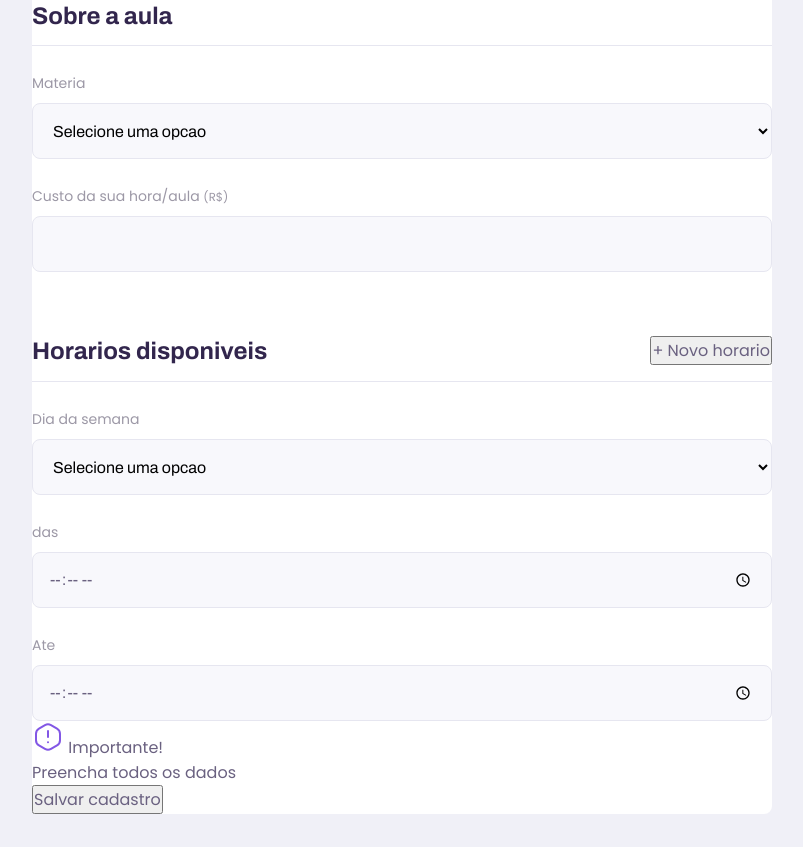
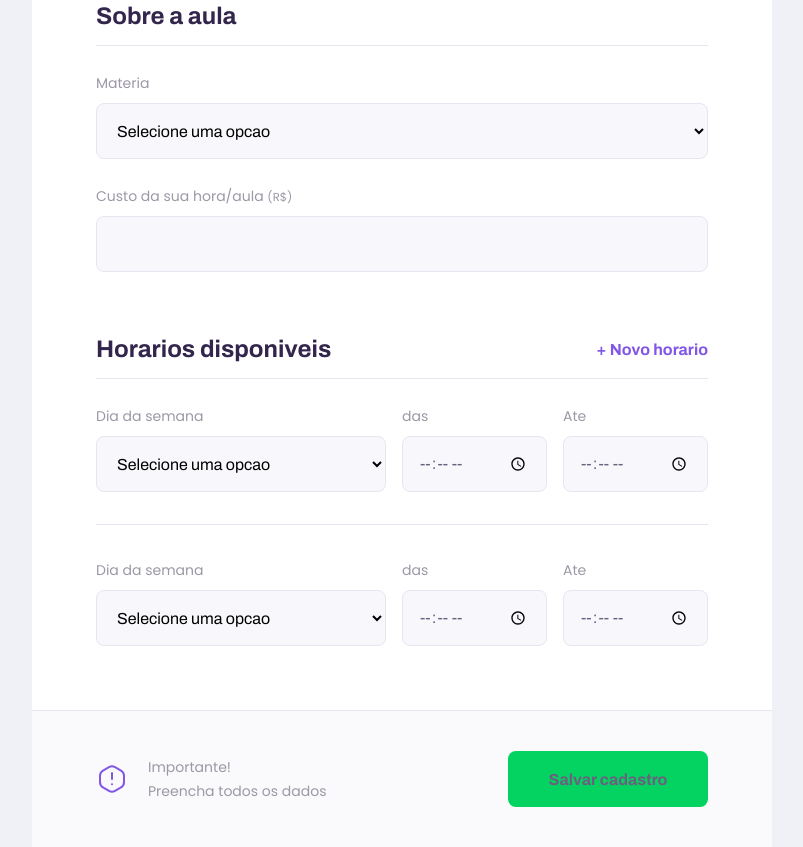
Before and after one commit to penhalver02/nlw_2, a plain HTML site: page give-classes.html in a window 1280 px wide. Shown: the part 1039-1886 px from the top of the page, without its empty margins (238-1041 px from the left). Before the commit the page ends 1853 px from the top, so only its background shows below. Drawn offline with Linux system fonts and the light colour scheme.

Commit message:
aplica css na pagina give classes

```diff
--- a/give-classes.html
+++ b/give-classes.html
@@ -70,10 +70,34 @@
                         <input name="cost" id="cost" type="number" required>
                     </div>
                 </fieldset>
-                <fieldset>
+                <fieldset id="schedule-items">
                     <legend>Horarios disponiveis
                         <button id="add-time">+ Novo horario</button>
                     </legend>
+
+                    <div class="schedule-item">
+                        <div class="select-block">
+                            <label for="weekday">Dia da semana</label>
+                            <select name="weekday[]" require>
+                                <option value="">Selecione uma opcao</option>
+                                <option value="0">Domingo</option>
+                                <option value="1">Segunda-feira</option>
+                                <option value="2">Terca-feira</option>
+                                <option value="3">Quarta-feira</option>
+                                <option value="4">Quinta-feira</option>
+                                <option value="5">Sexta-feira</option>
+                                <option value="6">Sabado</option>
+                            </select>
+                        </div>
+                        <div class="input-block">
+                            <label for="time_from">das</label>
+                            <input type="time" name="time_from[]" require>
+                        </div>
+                        <div class="input-block">
+                            <label for="time_to">Ate</label>
+                            <input type="time" name="time_to[]" require>
+                        </div>
+                    </div>
 
                     <div class="schedule-item">
                         <div class="select-block">
--- a/styles/partials/page-give-classes.css
+++ b/styles/partials/page-give-classes.css
@@ -17,7 +17,7 @@
 
 #page-give-classes fieldset {
     border: none;
-
+    padding: 0 2.4rem;
 }
 
 #page-give-classes fieldset legend {
@@ -34,16 +34,111 @@
     padding-bottom: 1.6rem;
     border-bottom: 1px solid var(--color-line-in-white);
 }
+
+#page-give-classes fieldset legend button {
+    background: none;
+    border: 0;
+    color: var(--color-primary);
+    font: 700 1.6rem Archivo;
+    cursor: pointer;
+    transition: 0.2;
+
+}
+
+#page-give-classes fieldset legend button:hover {
+    transform: translateY(-5px);
+    color: var(--color-primary-dark);
+}
+
 #page-give-classes fieldset+fieldset {
     margin-top: 6.4rem;
 }
-#page-give-classes main fieldset .input-block+.input-block,
-#page-give-classes main fieldset .input-block+.textarea-block,
-#page-give-classes main fieldset .select-block+.input-block {
+#page-give-classes .input-block+.input-block,
+#page-give-classes .input-block+.textarea-block,
+#page-give-classes .select-block+.input-block {
     margin-top: 2.4rem;
+}
+
+#page-give-classes main footer {
+    padding: 4rem 2.4rem;
+    background: var(--color-box-footer);
+    border-top: 1px solid var(--color-line-in-white);
+    margin-top: 6.4rem;
+}
+
+#page-give-classes main footer p {
+    display: flex;
+    align-items: center;
+    justify-content: center;
+
+    font-size: 1.4rem;
+    line-height: 2.4rem;
+    color: var(--color-text-complement)
+}
+
+#page-give-classes main footer p img {
+    margin-right: 2rem;
+}
+
+#page-give-classes main footer button {
+    width: 100%;
+    height: 5.6rem;
+    background: var(--color-secondary);
+    border: 0;
+    border-radius: .8rem;
+    cursor: pointer;
+    font: 700 1.6rem Archivo;
+    display: flex;
+    align-items: center;
+    justify-content: center;
+    text-decoration: none;
+    transition: 0.2s;
+    margin-top: 3.2rem;
+}
+
+#page-give-classes main footer button:hover {
+    background: var(--color-secondary-dark);
+}
+
+.schedule-item+.schedule-item {
+    margin-top: 3.2rem;
+    padding-top: 3.2rem;
+    border-top: 1px solid var(--color-line-in-white);
 }
 @media(min-width: 700px){
     #page-give-classes #container {
         max-width: 100vw;
     }
+
+    #page-give-classes .page-header .header-content {
+        margin-bottom: 0;
+    }
+
+    #page-give-classes main fieldset {
+        padding: 0 64px;
+    }
+
+    .schedule-item {
+        display: grid;
+        grid-template-columns: 2fr 1fr 1fr;
+        column-gap: 1.6rem;
+    }
+
+    #page-give-classes #schedule-items .select-block+.input-block,
+    #page-give-classes #schedule-items .input-block+.input-block {
+        margin-top: 0;
+    }
+
+    #page-give-classes main footer {
+        padding: 40px 64px;
+
+        display: flex;
+        align-items: center;
+        justify-content: space-between;
+    }
+
+    #page-give-classes main footer button {
+        margin-top: 0;
+        width: 200px;
+    }
 }
```
